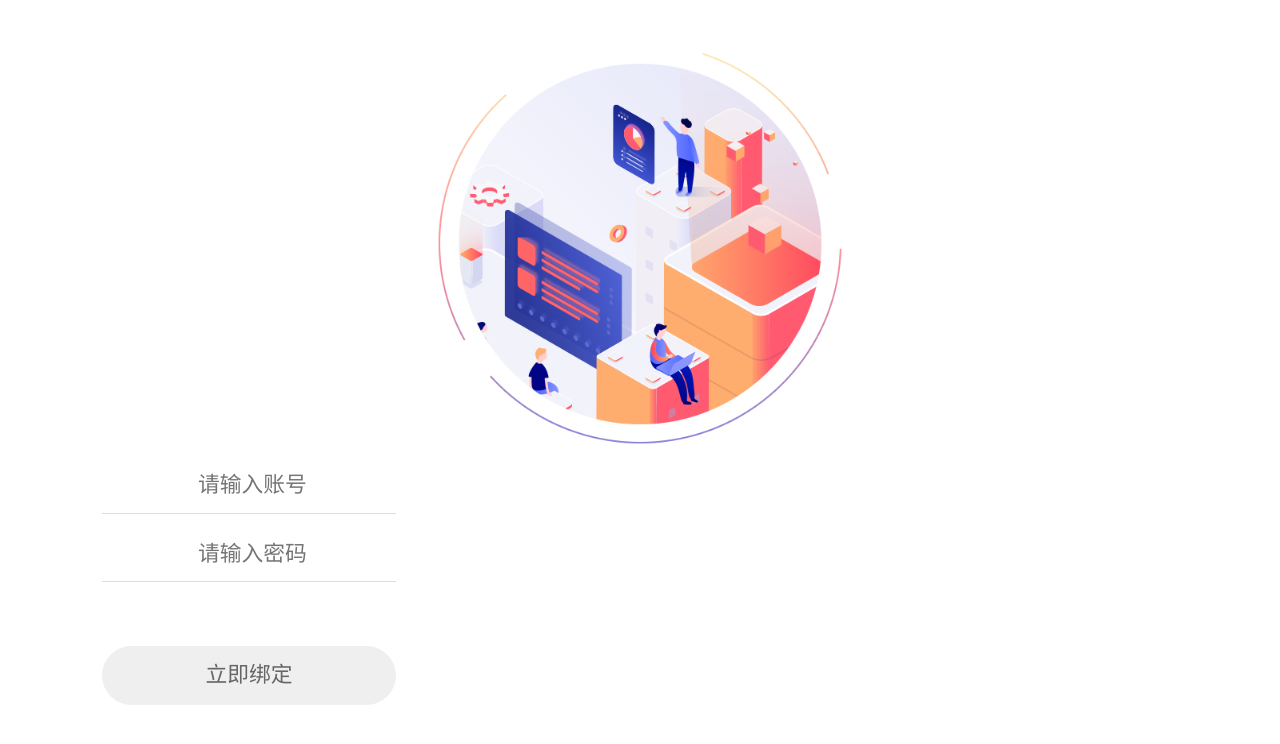
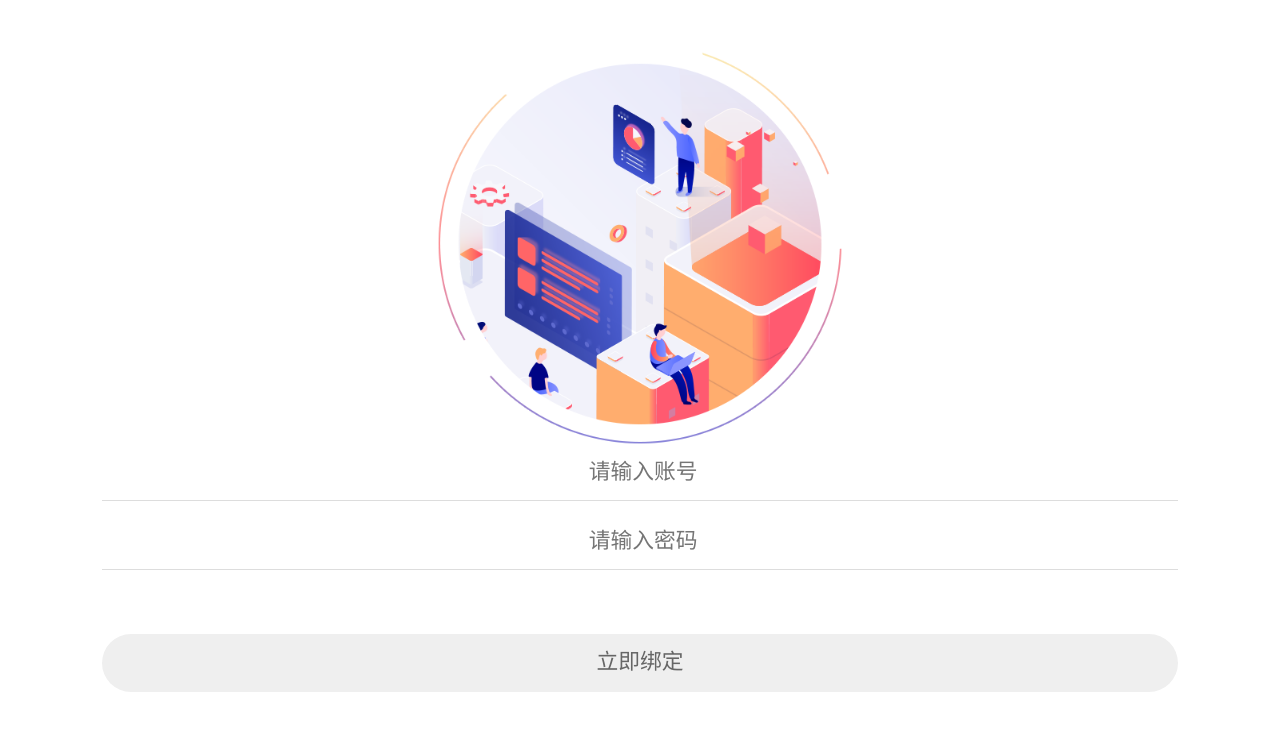
Before and after one commit to wulw/bootstrap-web, a plain HTML site: page oneCartoon/login.html in a window 1280 px wide. Drawn offline with Linux system fonts and the light colour scheme.

Commit message:
update layout

```diff
--- a/oneCartoon/login.html
+++ b/oneCartoon/login.html
@@ -27,11 +27,6 @@
 		.content {
 			height: 100%;
 			width: 100%;
-		}
-		.list-block {
-			position: fixed;
-			top: 50%;
-			left: 0;
 		}
 		.list-block > .item-input {
 			margin: .5rem 4rem;
```
